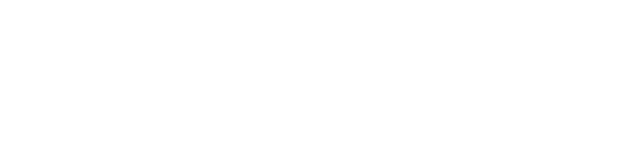
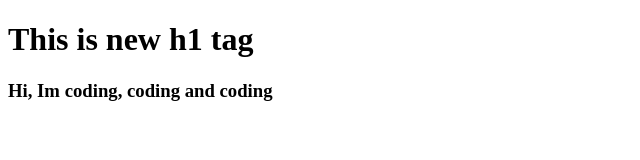
Before and after one commit to ekram12925105/my-first-repo, a plain HTML site: page index.html in a window 1280 px wide. Shown: the whole page, without its empty margins (0-640 px from the left). Drawn offline with Linux system fonts and the light colour scheme.

Commit message:
added new h tag

```diff
--- a/index.html
+++ b/index.html
@@ -7,6 +7,7 @@
     <title>my second github repo</title>
 </head>
 <body>
-
+    <h1>This is new h1 tag</h1>
+    <h3>Hi, Im coding, coding and coding</h3>
 </body>
 </html>
```
